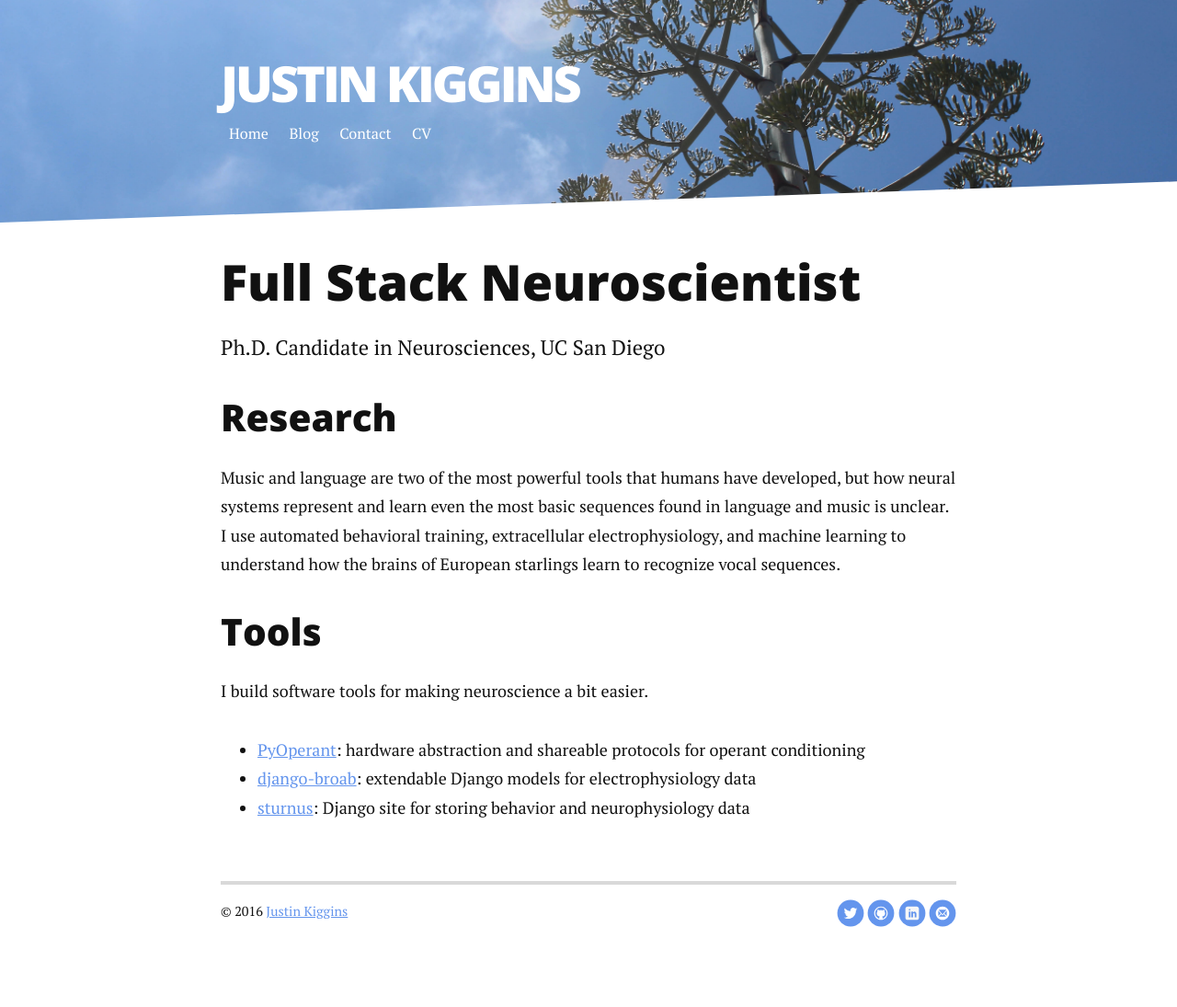
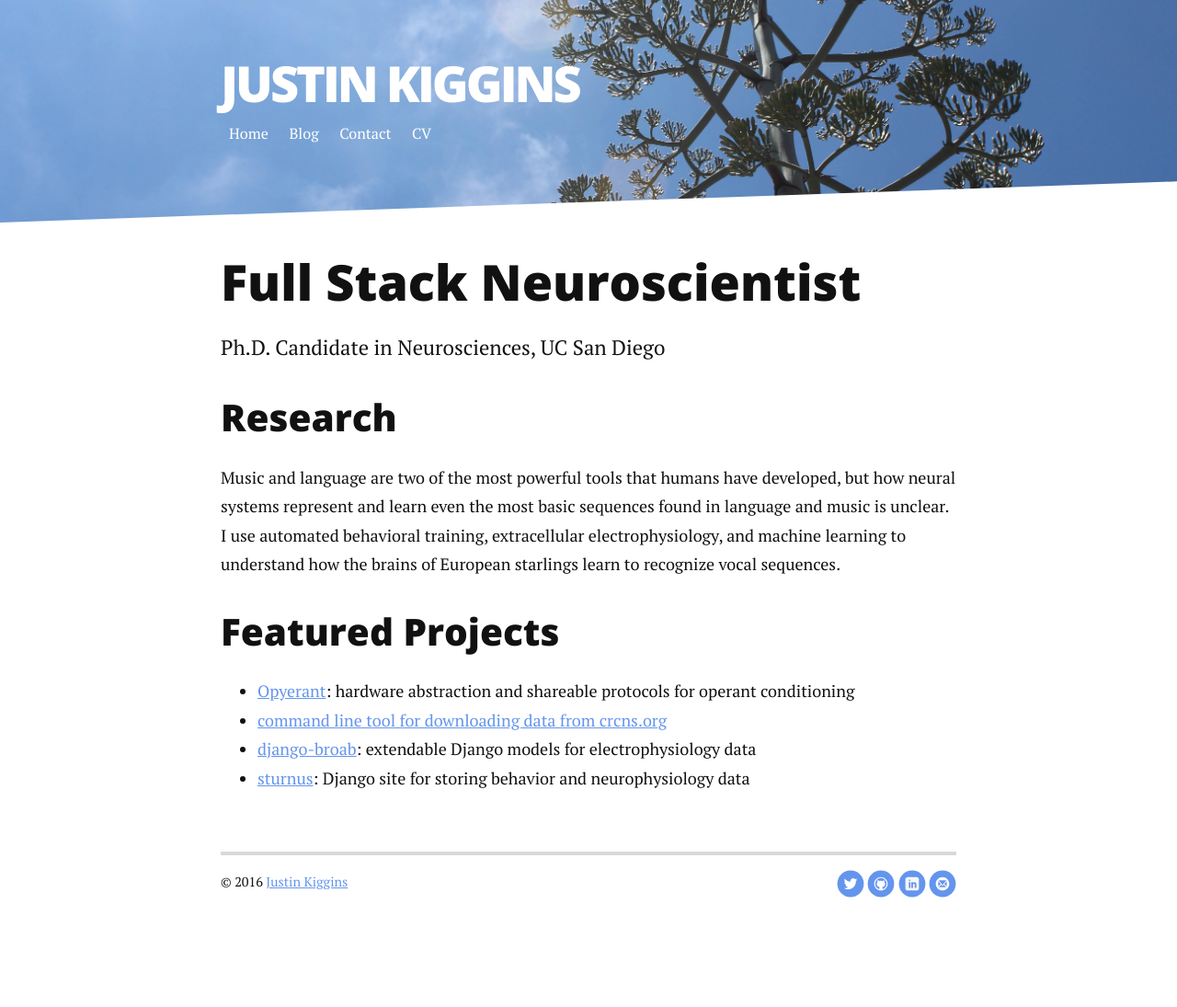
Before and after one commit to neuromusic/neuromusic.github.io, a Jekyll site: the page built from index.html, in a window 1280 px wide. Shown: the whole page at 92% size. Built offline with Jekyll 4.4.1, drawn with Linux system fonts in a browser that asks for light colours; nearby versions of some CDN libraries; comment, search, counter and statistics services are not loaded; after the commit the page ends 1063 px from its top, so only the background shows below that.

Commit message:
updated projects

```diff
--- a/index.html
+++ b/index.html
@@ -9,10 +9,10 @@ title: Justin Kiggins
   <h2>Research</h2>
   <p>Music and language are two of the most powerful tools that humans have developed, but how neural systems represent and learn even the most basic sequences found in language and music is unclear. I use automated behavioral training, extracellular electrophysiology, and machine learning to understand how the brains of European starlings learn to recognize vocal sequences.</p>
 
-  <h2>Tools</h2>
-  <p>I build software tools for making neuroscience a bit easier.</p>
+  <h2>Featured Projects</h2>
   <ul>
-    <li><a href="https://github.com/gentnerlab/pyoperant">PyOperant</a>: hardware abstraction and shareable protocols for operant conditioning</li>
+    <li><a href="https://github.com/opyrant/opyrant">Opyerant</a>: hardware abstraction and shareable protocols for operant conditioning</li>
+    <li><a href="https://github.com/neuromusic/crcnsget">command line tool for downloading data from crcns.org</a></li>
     <li><a href="https://github.com/gentnerlab/django-broab">django-broab</a>: extendable Django models for electrophysiology data</li>
     <li><a href="https://github.com/gentnerlab/sturnus">sturnus</a>: Django site for storing behavior and neurophysiology data</li>
   </ul>
```
